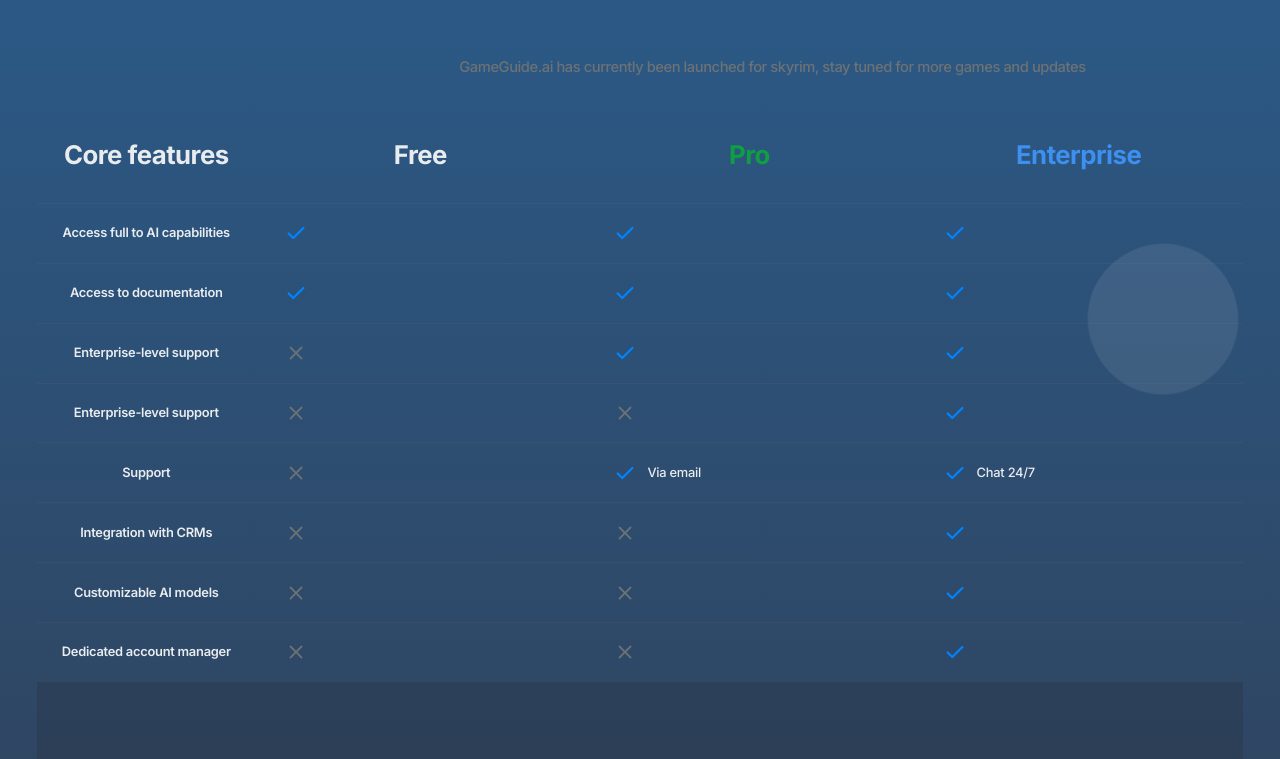
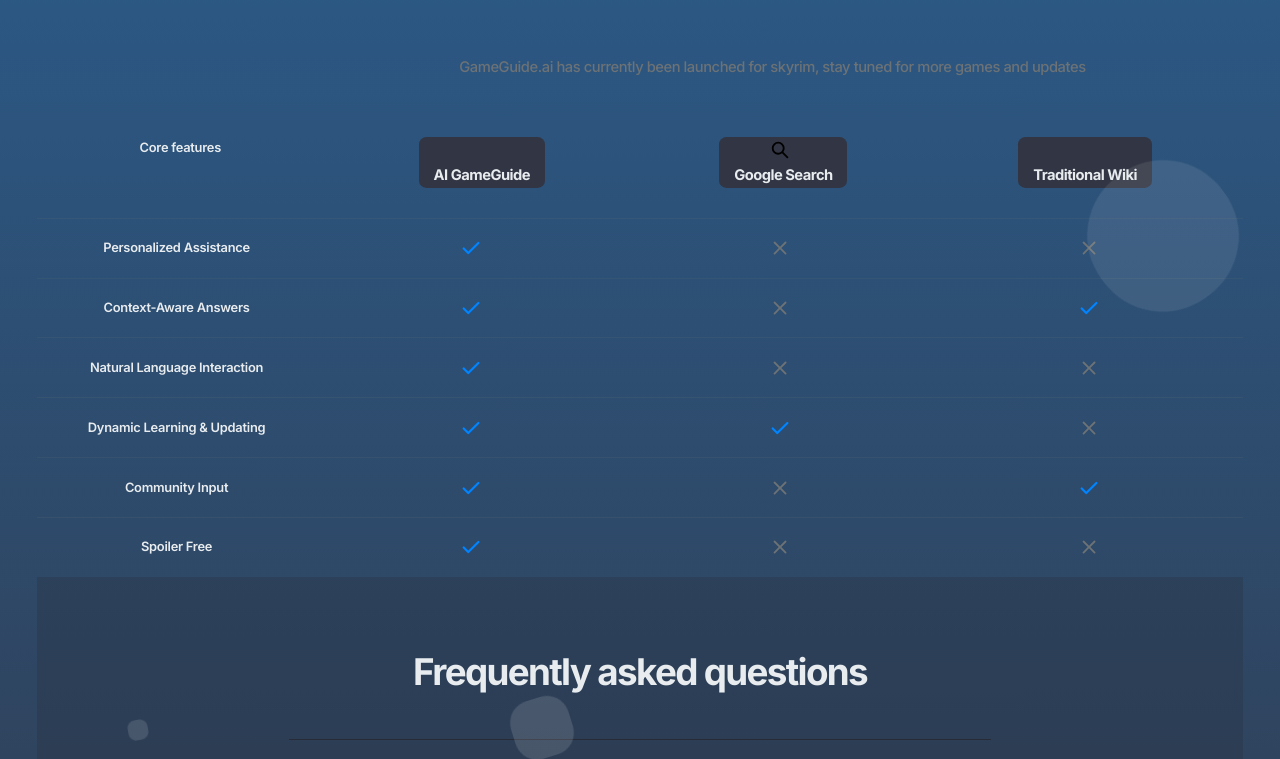
Before and after one commit to istvan-kreisz/GameGuideAI-frontend, a Next.js app: page / in a window 1280 px wide. Shown: the part 1920-2679 px from the top of the page. Built offline with nearby package versions, Linux system fonts and the light colour scheme; no server answers; what @rvxlab/tailwind-plugin-ios-full-height would draw is missing.

Commit message:
comparison table

```diff
--- /dev/null
+++ b/mockdata/landingpage.tsx
@@ -0,0 +1,96 @@
+export const price = [
+	{
+		id: '0',
+		title: 'Free',
+		popular: false,
+		currentPlan: true,
+		description: 'Basic chat functionality',
+		priceMonth: 0,
+		priceYear: 0,
+		priceDetails: 'Free forever',
+		details: ['30 days history', 'Up to 1000 messages/mo', 'Limited AI capabilities'],
+	},
+	{
+		id: '1',
+		title: 'Pro',
+		colorTitle: '#3E90F0',
+		popular: false,
+		currentPlan: false,
+		description: 'More advanced AI capabilities',
+		priceMonth: 89,
+		priceYear: 999,
+		priceDetails: 'Per month, per team members',
+		details: ['Email support', 'Unlimited messages', 'Access to AI capabilities'],
+	},
+	{
+		id: '2',
+		title: 'Enterprise',
+		colorTitle: '#3FDD78',
+		popular: true,
+		currentPlan: false,
+		description: 'For large team and business',
+		priceMonth: 399,
+		priceYear: 2399,
+		priceDetails: 'Per month, per teaam members',
+		details: ['Customizable AI models', 'Advanced team management', 'Enterprise-level support'],
+	},
+]
+
+export const comparison = [
+	{
+		id: '0',
+		title: 'Access full to AI capabilities',
+		free: true,
+		pro: true,
+		enterprise: true,
+	},
+	{
+		id: '1',
+		title: 'Access to documentation',
+		free: true,
+		pro: true,
+		enterprise: true,
+	},
+	{
+		id: '2',
+		title: 'Enterprise-level support',
+		free: false,
+		pro: true,
+		enterprise: true,
+	},
+	{
+		id: '3',
+		title: 'Enterprise-level support',
+		free: false,
+		pro: false,
+		enterprise: true,
+	},
+	{
+		id: '4',
+		title: 'Support',
+		free: false,
+		pro: true,
+		enterprise: true,
+	},
+	{
+		id: '5',
+		title: 'Integration with CRMs',
+		free: false,
+		pro: false,
+		enterprise: true,
+	},
+	{
+		id: '6',
+		title: 'Customizable AI models',
+		free: false,
+		pro: false,
+		enterprise: true,
+	},
+	{
+		id: '7',
+		title: 'Dedicated account manager',
+		free: false,
+		pro: false,
+		enterprise: true,
+	},
+]
--- /dev/null
+++ b/pages-lib/LandingPage/ComparisonTable.tsx
@@ -0,0 +1,106 @@
+import React from 'react'
+import Icon from '@/components/Icon/Icon'
+
+const ComparisonTable = () => {
+	// Define the comparison data
+	const data: any = [
+		{
+			id: '1',
+			title: 'Personalized Assistance',
+			'AI GameGuide': true,
+			'Google Search': false,
+			'Traditional Wiki': false,
+		},
+		{
+			id: '2',
+			title: 'Context-Aware Answers',
+			'AI GameGuide': true,
+			'Google Search': false,
+			'Traditional Wiki': true,
+		},
+		{
+			id: '3',
+			title: 'Natural Language Interaction',
+			'AI GameGuide': true,
+			'Google Search': false,
+			'Traditional Wiki': false,
+		},
+		{
+			id: '4',
+			title: 'Dynamic Learning & Updating',
+			'AI GameGuide': true,
+			'Google Search': true,
+			'Traditional Wiki': false,
+		},
+		{
+			id: '5',
+			title: 'Community Input',
+			'AI GameGuide': true,
+			'Google Search': false,
+			'Traditional Wiki': true,
+		},
+		{
+			id: '6',
+			title: 'Spoiler Free',
+			'AI GameGuide': true,
+			'Google Search': false,
+			'Traditional Wiki': false,
+		},
+	]
+
+	return (
+		<div className="overflow-x-scroll lg:overflow-x-visible">
+			<div className="flex justify-between mb-8 h4">
+				<div className="flex-1 base2 font-semibold min-w-[4rem]">Core features</div>
+				<div className="flex items-center justify-center flex-1 px-4">
+					<div className="w-fit bg-surf-2 rounded-lg px-4 flex flex-col h-14 items-center gap-1 justify-center">
+						<Icon name="game" className="mr-2" />
+						<span className="lg:text-sm text-base self-center">AI GameGuide</span>
+					</div>
+				</div>
+				<div className="flex items-center justify-center flex-1">
+					<div className="w-fit bg-surf-2 rounded-lg px-4 flex flex-col h-14 items-center gap-1 justify-center">
+						<Icon name="search" className="mr-2" />
+						<span className="lg:text-sm text-base self-center">Google Search</span>
+					</div>
+				</div>
+				<div className="flex items-center justify-center flex-1 px-4">
+					<div className="w-fit bg-surf-2 rounded-lg px-4 flex flex-col h-14 items-center gap-1 justify-center">
+						<Icon name="book" className="mr-2" />
+						<span className="lg:text-sm text-base self-center">Traditional Wiki</span>
+					</div>
+				</div>
+			</div>
+			<div className="min-w-max">
+				{data.map((item: any) => (
+					<div
+						className="flex justify-between items-center py-5 border-t border-n-4/15"
+						key={item.id}
+					>
+						<div className="flex-1 base2 font-semibold min-w-[4rem]">{item.title}</div>
+						<div className="flex items-center justify-center flex-1 px-4">
+							<Icon
+								className={`${item['AI GameGuide'] ? 'fill-primary-1' : 'fill-n-4'}`}
+								name={item['AI GameGuide'] ? 'check-thin' : 'close'}
+							/>
+						</div>
+						<div className="flex items-center justify-center flex-1 px-4">
+							<Icon
+								className={`${item['Google Search'] ? 'fill-primary-1' : 'fill-n-4'}`}
+								name={item['Google Search'] ? 'check-thin' : 'close'}
+							/>
+						</div>
+						<div className="flex items-center justify-center flex-1 px-4">
+							<Icon
+								className={`${item['Traditional Wiki'] ? 'fill-primary-1' : 'fill-n-4'}`}
+								name={item['Traditional Wiki'] ? 'check-thin' : 'close'}
+							/>
+						</div>
+					</div>
+				))}
+			</div>
+		</div>
+	)
+}
+
+export default ComparisonTable
--- a/pages-lib/PricingPage/Main/Main.tsx
+++ b/pages-lib/PricingPage/Main/Main.tsx
@@ -3,7 +3,7 @@
 import Package from './Package'
 import Features from './Features'
 
-import { price, featuresPrice } from 'mockdata/price'
+import { price, featuresPrice } from '@/mocks/landingpage'
 
 type MainProps = {}
 
--- a/pages/index.tsx
+++ b/pages/index.tsx
@@ -9,11 +9,12 @@
 import { navigation } from '@/constants/navigation'
 import { useColorMode } from '@chakra-ui/color-mode'
 import Package from '@/pages-lib/PricingPage/Main/Package'
-import { featuresPrice, price } from 'mockdata/price'
+import { comparison } from '@/mocks/landingpage'
 import FeatureBox from '@/pages-lib/HomePage/FeatureBox'
 import Features from '@/pages-lib/PricingPage/Main/Features'
 import Faq from '@/pages-lib/PricingPage/Faq'
 import Updates from '@/pages-lib/UpdatesAndFaqPage/Updates'
+import ComparisonTable from '@/pages-lib/LandingPage/ComparisonTable'
 
 const updates = [
 	{
@@ -267,7 +268,7 @@
 						</section>
 
 						<section className="items-center ">
-							<Features items={featuresPrice} />
+							<ComparisonTable></ComparisonTable>
 						</section>
 
 						<section className="items-center">
```
